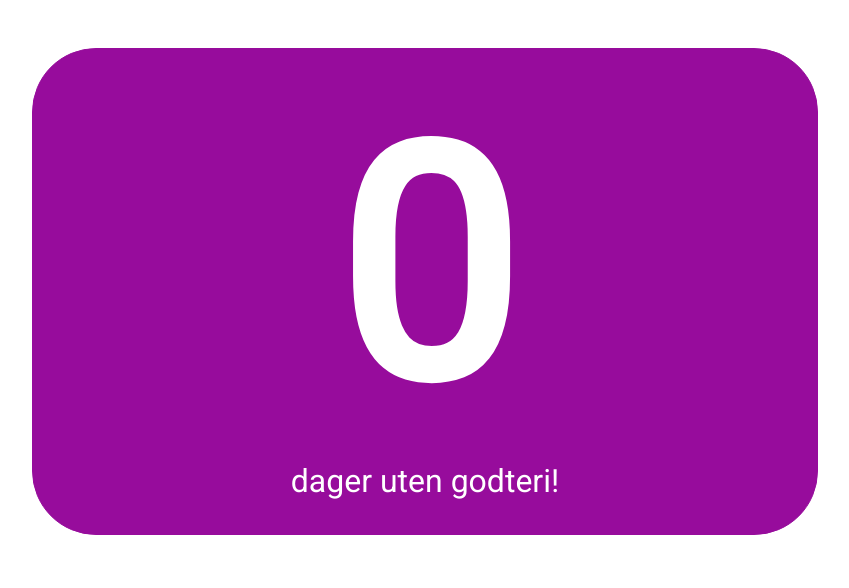
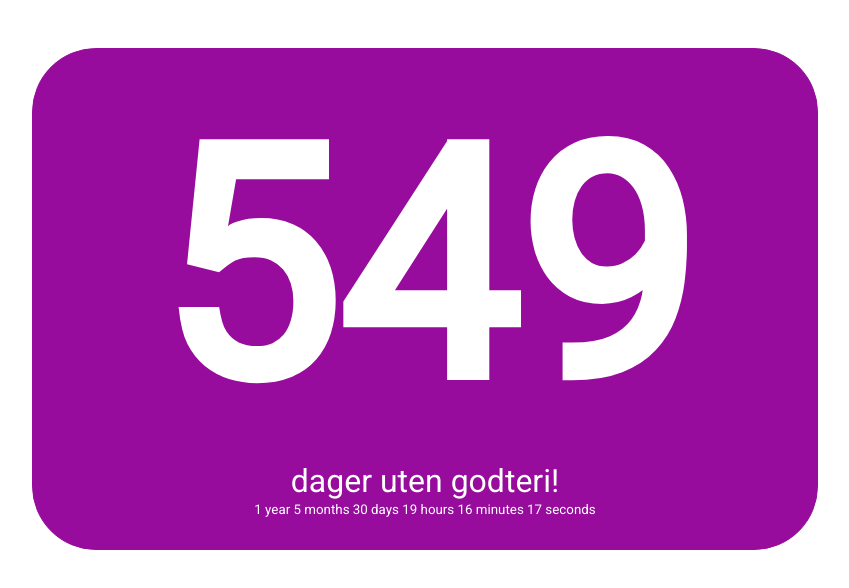
Before and after one commit to lstor/sugar, a plain HTML site: page silje/index.html in a window 1280 px wide. Shown: the whole page, without its empty margins (215-1064 px from the left). Drawn offline with nearby package versions, Linux system fonts and the light colour scheme.

Commit message:
Update index.html

```diff
--- a/silje/index.html
+++ b/silje/index.html
@@ -19,13 +19,20 @@
     </head>
     <body>
         <section class="content content-color-silje">
-            <h1 id="days">0</h1>
+            <h1 id="days">mange</h1>
             <p>dager uten godteri!</p>
+            <small><div id="full"></div></small>
         </section>
 
+        <script src="https://cdnjs.cloudflare.com/ajax/libs/moment.js/2.11.1/moment.min.js"></script>
         <script src="../sugar.js"></script>
-        <script>
+
+        <script type="text/javascript">
+        moment.locale('no');
+        setInterval(function() {
             document.getElementById("days").innerHTML = daysSince(11, 8, 2014);
+            document.getElementById("full").innerHTML = moment().preciseDiff(moment('2014-08-11', 'YYYY-MM-DD'));
+        }, 1000);
         </script>
     </body>
 </html>
```
